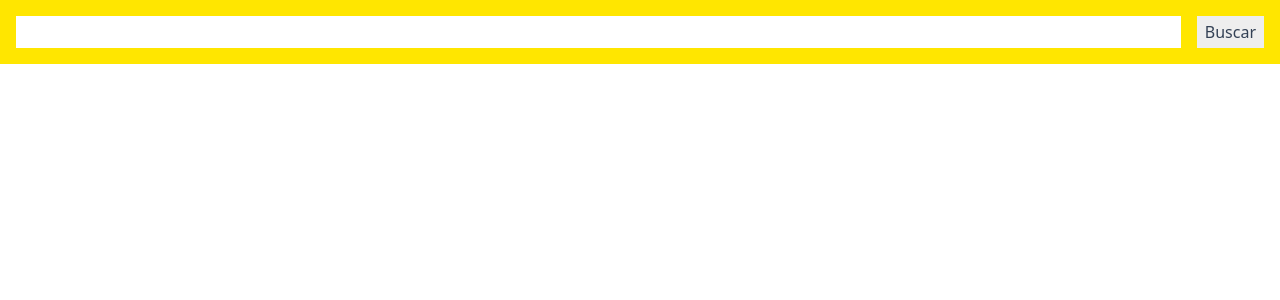
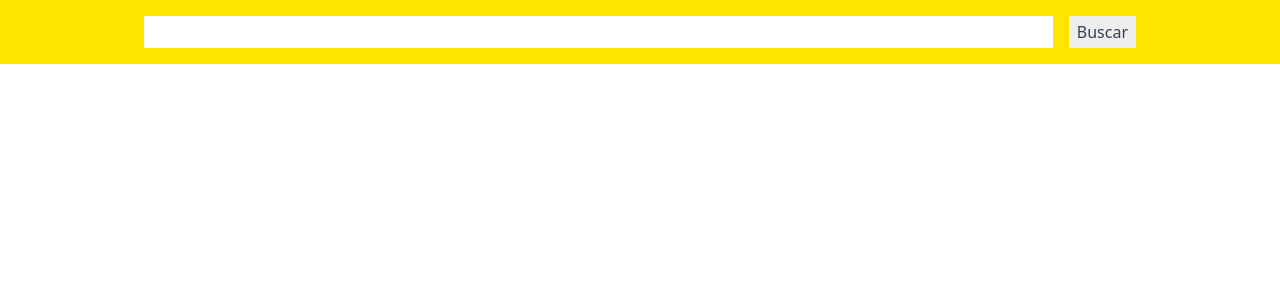
Before and after one commit to marcostello3596/MeLi-challenge, a Next.js app: page / in a window 1280 px wide. Shown: the top 300 px of the page. Built offline with nearby package versions, Linux system fonts and the light colour scheme.

Commit message:
Add product section

```diff
--- a/app/items/[id]/page.tsx
+++ b/app/items/[id]/page.tsx
@@ -21,4 +21,15 @@ export default async function ItemPage({params: {id}}: {params: {id: string}}) {
                 plain_text: string;
             }>,
     );
+
+    return (
+        <section className="grid gap-2">
+            <img src={item.thumbnail} alt={item.title} />
+            <p className="font-bold text-xl">{Number(item.price).toLocaleString('es-AR', {style: 'currency', currency: item.currency_id})}</p>
+            <p>{item.title}</p>
+            <hr />
+            <p>{plain_text}</p>
+        </section>
+    );
+
 }
--- a/app/layout.tsx
+++ b/app/layout.tsx
@@ -10,13 +10,13 @@ export default function RootLayout({children}: {children: React.ReactNode}) {
   return (
     <html lang="en">
       <body>
-        <header className="h-16 bg-primary px-4 flex ">
-          <form action='/items' className="max-w-screen-xl gap-4 m-auto flex flex-1">
+        <header className="h-16 bg-primary flex ">
+          <form action='/items' className="max-w-screen-lg px-4  gap-4 m-auto flex flex-1">
             <input name="search" type="text" className="h-8 flex-1 text-white px-2" />
             <button className="bg-lightGray px-2 py-1 h-8 text-slate-700" type="submit">Buscar</button>
           </form>
         </header>
-        <main className="max-w-screen-xl p-4">{children}</main>
+        <main className="max-w-screen-lg m-auto p-4">{children}</main>
       </body>
     </html>
   );
```
